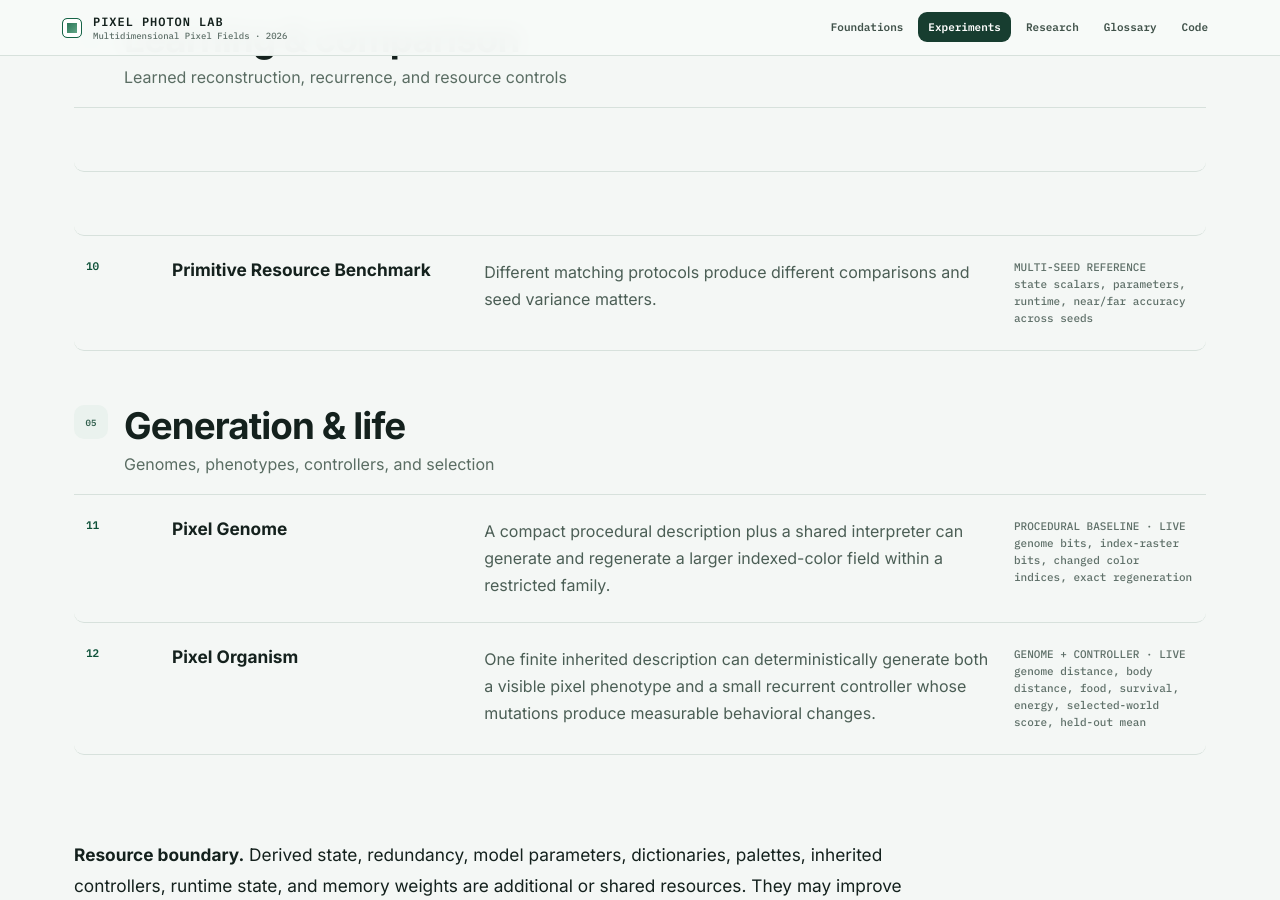
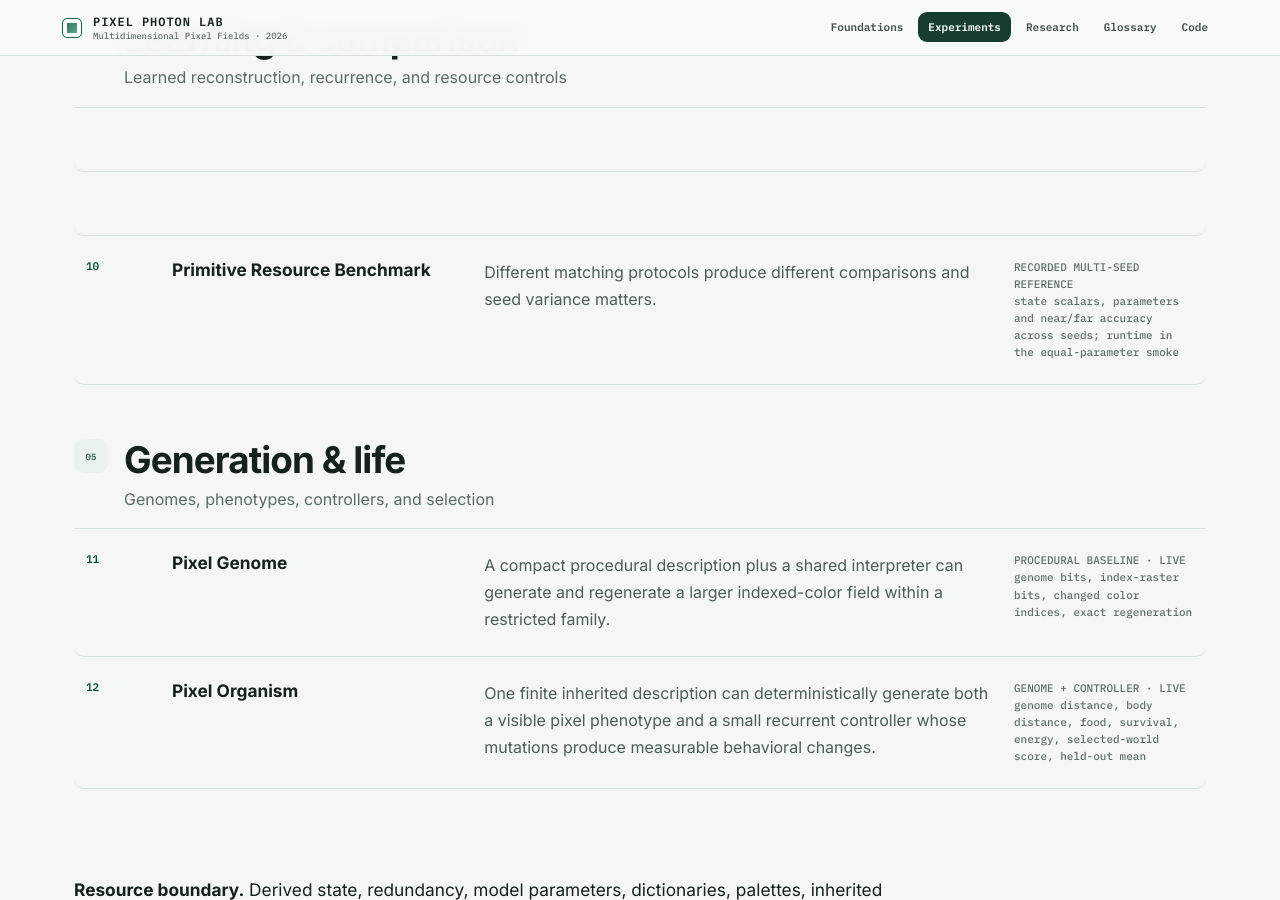
Before and after one commit to bitwikiorg/pixel-art-2026, a Jekyll site: the page built from experiment/index.html, in a window 1280 px wide and 900 px high, scrolled down 1873 px. Built offline with Jekyll 4.4.1, drawn with Linux system fonts in a browser that asks for light colours.

Commit message:
Mark resource benchmark as recorded and narrow its measures

```diff
--- a/_data/experiments.json
+++ b/_data/experiments.json
@@ -9,7 +9,7 @@
   {"id":"07","title":"Learned Local Vector Field","category":"Learning","status":"learned","status_label":"LEARNED · LIVE","url":"/experiment/learned-local-field/","code":["assets/js/relation-task.js","assets/js/neural-field.js","experiments/mpf_relations.py"],"tests":["scripts/test-relation-task.js"],"source":"two markers on a 12×12 grid","interpretation":"12D vector state per address","operation":"shared local recurrent convolution","measure":"train accuracy, distance-conditioned test accuracy, parameters","shows":"A shared local recurrent vector field can learn a controlled spatial relation task.","does_not_show":"That MPF beats ordinary CNN/NCA/Transformer controls or that the task requires a novel pixel representation."},
   {"id":"08","title":"WebGPU Pixel Compute","category":"Computation","status":"exact","status_label":"GPU + CPU CONTROL · LIVE","url":"/experiment/webgpu/","code":["assets/js/webgpu-field.js"],"tests":["scripts/test-webgpu-field.js"],"source":"64×64 binary field","interpretation":"compute-addressed pixel buffer","operation":"NOT / dilation / edge operator in WGSL","measure":"CPU↔GPU Hamming agreement, end-to-end runtime","shows":"A pixel field can simultaneously be a visible object and directly addressable compute state.","does_not_show":"GPU superiority for tiny arrays; timing includes submission and readback."},
   {"id":"09","title":"Masked Binary Reconstruction","category":"Learning","status":"learned","status_label":"LEARNED + BASELINE · LIVE","url":"/experiment/masked-reconstruction/","code":["assets/js/masked-reconstruction.js","experiments/masked_binary.py"],"tests":["scripts/test-masked-reconstruction.js"],"source":"structured 16×16 binary fields with hidden pixels","interpretation":"observed bit + visibility mask","operation":"tiny learned convolutional reconstruction","measure":"held-out hidden-pixel accuracy vs local-majority baseline","shows":"A learned hidden state can infer missing carrier values on a controlled distribution.","does_not_show":"MPF advantage; the first model is intentionally a conventional convolutional control."},
-  {"id":"10","title":"Primitive Resource Benchmark","category":"Benchmark","status":"benchmark","status_label":"MULTI-SEED REFERENCE","url":"/experiment/primitive-benchmark/","code":["experiments/pixel_primitives.py","experiments/benchmark_primitives.py"],"tests":[],"source":"same relation dataset","interpretation":"vector vs tensor vs inner-token pixel","operation":"trained recurrent architectures","measure":"state scalars, parameters, runtime, near/far accuracy across seeds","shows":"Different matching protocols produce different comparisons and seed variance matters.","does_not_show":"A universal winner; equal-state, equal-parameter and equal-compute are distinct protocols."},
+  {"id":"10","title":"Primitive Resource Benchmark","category":"Benchmark","status":"benchmark","status_label":"RECORDED MULTI-SEED REFERENCE","url":"/experiment/primitive-benchmark/","code":["experiments/pixel_primitives.py","experiments/benchmark_primitives.py"],"tests":[],"source":"same relation dataset","interpretation":"vector vs tensor vs inner-token pixel","operation":"recorded trained recurrent-architecture comparisons","measure":"state scalars, parameters and near/far accuracy across seeds; runtime in the equal-parameter smoke","shows":"Different matching protocols produce different comparisons and seed variance matters.","does_not_show":"A universal winner or an equal-compute result; the recorded protocols are equal-state and approximate equal-parameter comparisons."},
   {"id":"11","title":"Pixel Genome","category":"Generation","status":"deterministic","status_label":"PROCEDURAL BASELINE · LIVE","url":"/experiment/pixel-genome/","code":["assets/js/pixel-genome.js"],"tests":["scripts/test-pixel-genome.js"],"source":"128-bit genome","interpretation":"2-bit indexed-color field + genome-derived RGB palette","operation":"generate / mutate / cross / interpolate / damage / regenerate","measure":"genome bits, index-raster bits, changed color indices, exact regeneration","shows":"A compact procedural description plus a shared interpreter can generate and regenerate a larger indexed-color field within a restricted family.","does_not_show":"General image compression or learned generation; the first implementation is procedural."},
   {"id":"12","title":"Pixel Organism","category":"Generation","status":"deterministic","status_label":"GENOME + CONTROLLER · LIVE","url":"/experiment/pixel-organism/","code":["assets/js/pixel-organism.js"],"tests":["scripts/test-pixel-organism.js"],"source":"256-bit genome + deterministic 32×32 food world","interpretation":"128-bit morphology/palette + 128-bit recurrent controller/physiology","operation":"decode phenotype / simulate lifetime / mutate / select","measure":"genome distance, body distance, food, survival, energy, selected-world score, held-out mean","shows":"One finite inherited description can deterministically generate both a visible pixel phenotype and a small recurrent controller whose mutations produce measurable behavioral changes.","does_not_show":"Open-ended evolution, consciousness, ecological realism, gradient learning, or general intelligence; selection is a deterministic hill-climbing baseline."},
   {"id":"A1","title":"Fixed Field Dynamics","category":"Computation","status":"mechanics","status_label":"FIXED DYNAMICS · LIVE","url":"/experiment/dynamics/","code":["assets/js/field.js"],"tests":[],"source":"32×32×8 floating state","interpretation":"hand-designed recurrent field","operation":"local coupling / regional feedback / damage","measure":"descriptive dynamics metrics","shows":"How local multidimensional field mechanics behave under direct interventions.","does_not_show":"Learning, reasoning, or evidence for MPF performance."}
```
